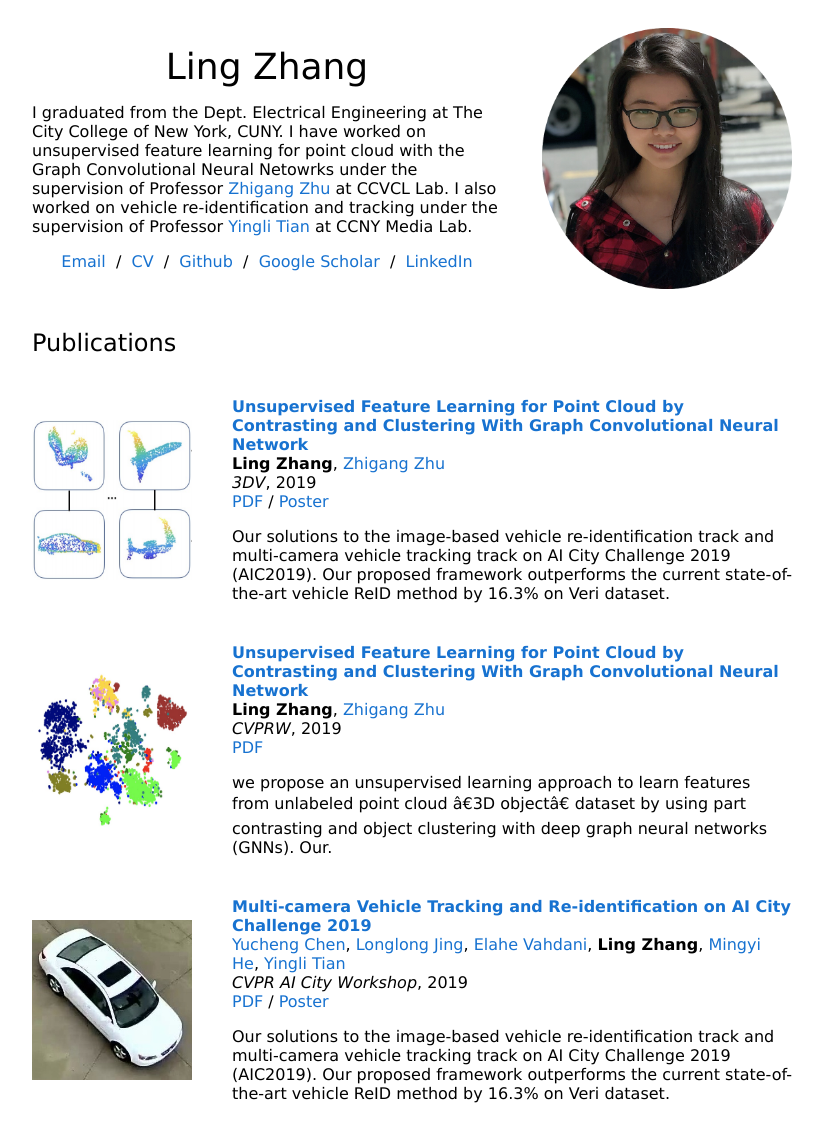
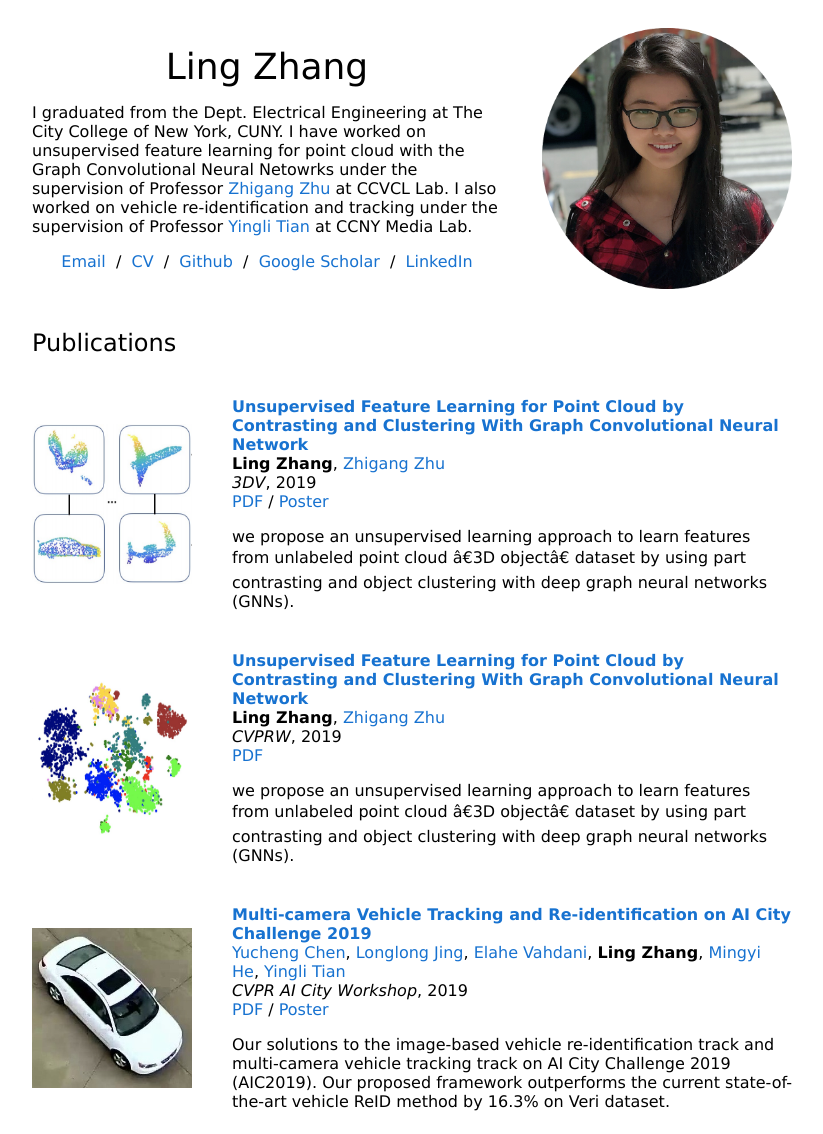
Before and after one commit to lingzhang1/lingzhang1, a plain HTML site: page index.html in a window 1280 px wide. Shown: the whole page, without its empty margins (228-1051 px from the left). Drawn offline with Linux system fonts and the light colour scheme; a web font is replaced by a local one.

Commit message:
Update index.html

```diff
--- a/index.html
+++ b/index.html
@@ -153,8 +153,7 @@
 	      <!-- <a href="">Slides</a> / -->
 	      <a href="data/3dv_poster.pdf">Poster</a>
               <p></p>
-              <p> Our solutions to the image-based vehicle re-identification track and multi-camera vehicle tracking track on AI City Challenge 2019 (AIC2019).  Our proposed
-                  framework outperforms the current state-of-the-art vehicle ReID method by 16.3% on Veri dataset. </p>
+              <p>we propose an unsupervised learning approach to learn features from unlabeled point cloud ”3D object” dataset by using part contrasting and object clustering with deep graph neural networks (GNNs). </p>
             </td>
           </tr>
 
@@ -190,8 +189,7 @@
 	      <!-- <a href="">Slides</a> / -->
 	      <!-- <a href="data/cvpr19_poster_AICITY.pdf">Poster</a> -->
               <p></p>
-              <p> we propose an unsupervised learning approach to learn features from unlabeled point cloud ”3D object” dataset by using part contrasting and object clustering with deep graph neural networks (GNNs).
-                  Our. </p>
+              <p> we propose an unsupervised learning approach to learn features from unlabeled point cloud ”3D object” dataset by using part contrasting and object clustering with deep graph neural networks (GNNs). </p>
             </td>
           </tr>
 
```
